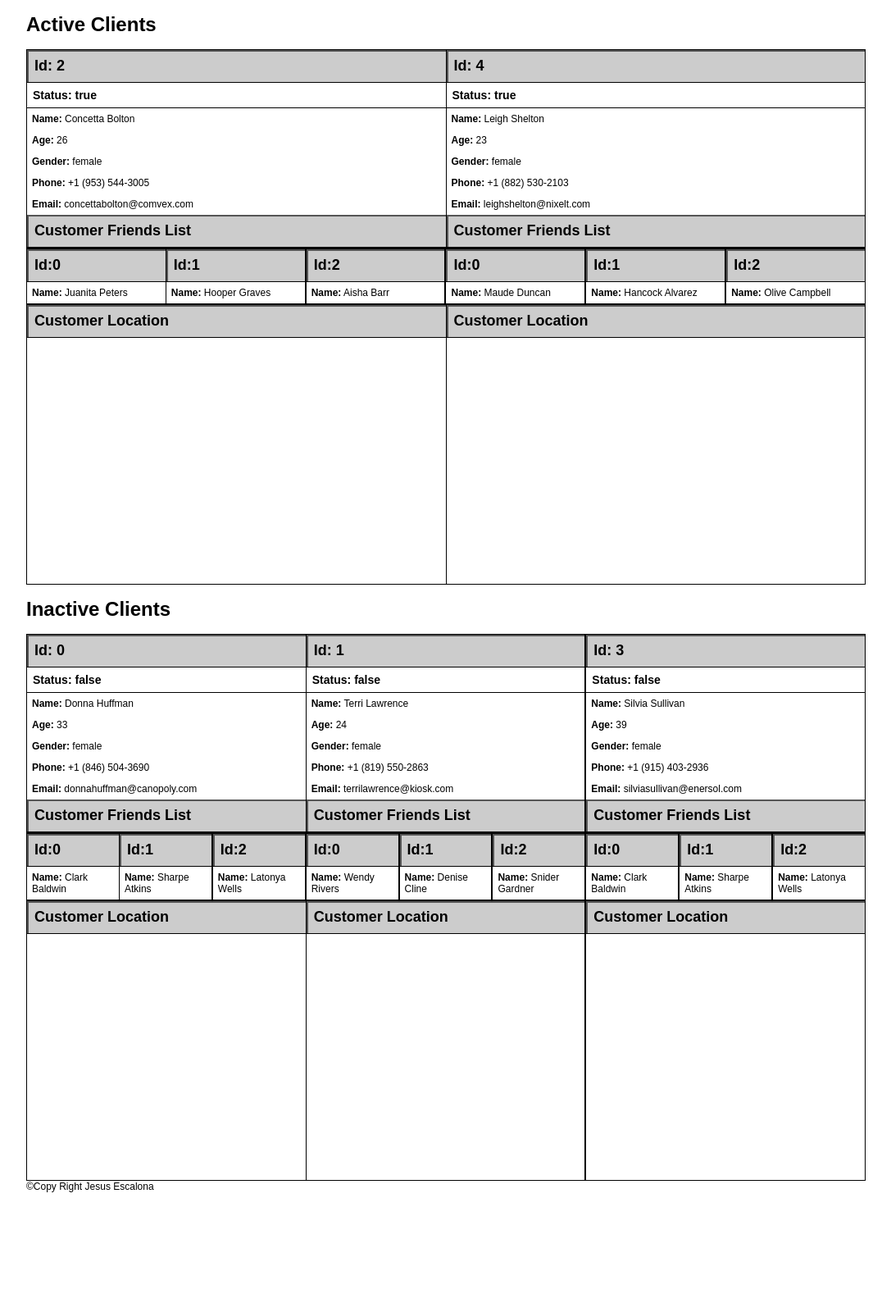
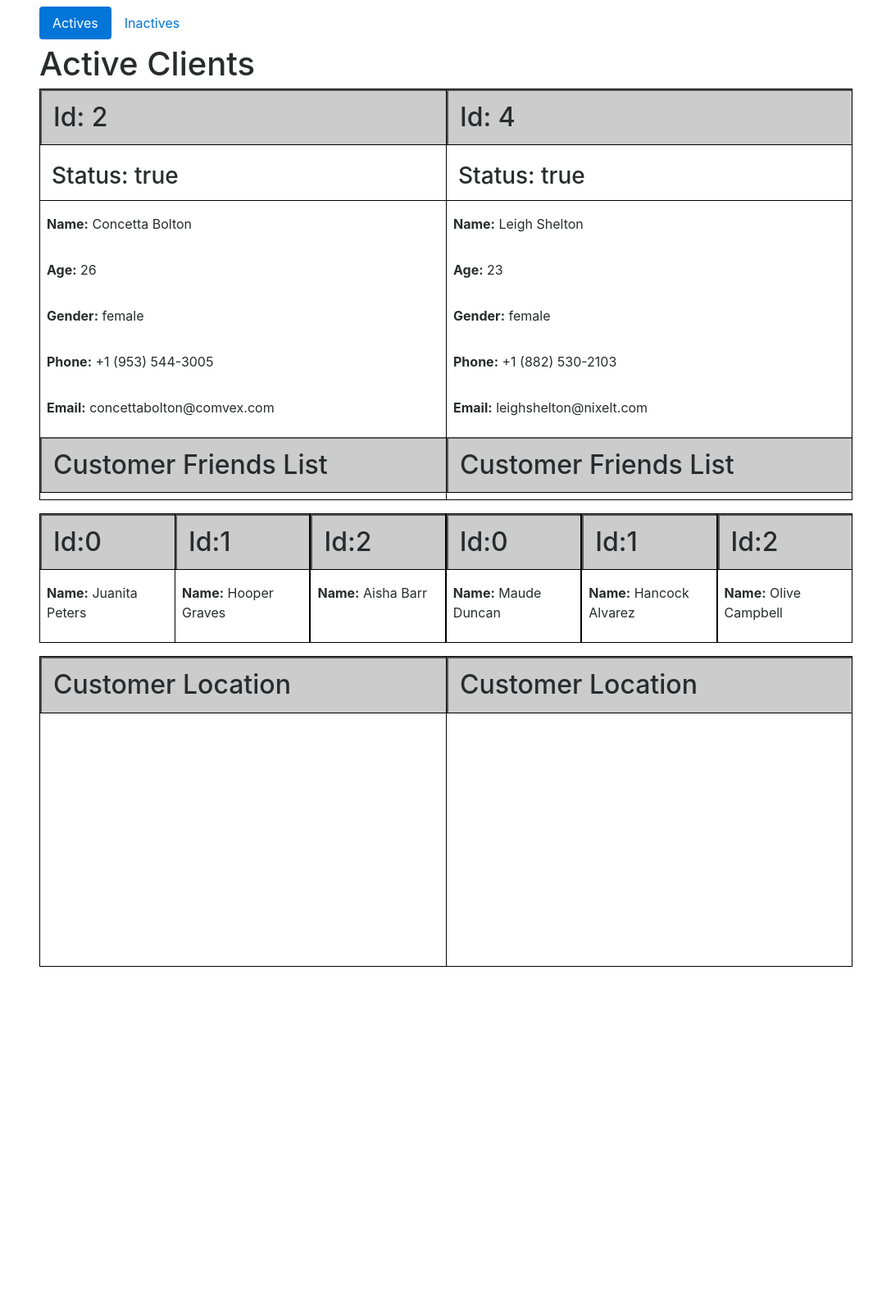
Before and after one commit to jesusescalona/test-frontend, a plain HTML site: page index.html in a window 1280 px wide. Shown: the top 1600 px of the page at 82% size, without its empty margins (96-1183 px from the left). Before the commit the page ends 1454 px from the top, so only its background shows below. Drawn offline with Linux system fonts and the light colour scheme; some packages are replaced by stand-ins of ours.

Commit message:
Update index.html Initial Enviroment

```diff
--- /dev/null
+++ b/css/style.less
@@ -0,0 +1,84 @@
+html
+{
+	display: flex;
+	justify-content:center;
+}
+body
+{
+	font-size: 12px;
+	max-width: 100%;
+	padding: 0 1em;
+	width: 1024px;
+}
+.navbar
+{
+	padding-left: 0 !important;
+}
+h2
+{
+	background: #ccc;
+	box-shadow: 2px 2px inset #555;
+}
+span
+{
+	font-weight: bold;
+}
+h2,h3,p
+{
+	margin: 0;
+	padding: .5em;
+}
+h2,h3
+{
+	border-bottom: 1px solid #000
+}
+ul
+{
+	display: flex;
+	flex-flow: row;
+	justify-content: space-between;
+	margin: 0;
+	padding: 0;
+}
+section li
+{
+	border:1px solid #000;
+	display: inline-flex;
+	flex-flow: column;
+	flex:1 25%;
+}
+section li:first-child
+{
+	border-right: 0;
+}
+
+aside
+{
+	& > div
+	{
+		&:first-of-type
+		{
+			display: flex !important;
+			min-height: 500px;
+			position: relative;
+		}
+	}
+}
+@media screen and (max-width: 767px){
+
+	ul
+	{
+		flex-flow: column;
+	}
+	section
+	{
+		li
+		{
+			border:1px solid #000 !important;
+			&:first-child
+			{
+				border-bottom: 0 !important;
+			}
+		}
+	}
+}
--- a/index.html
+++ b/index.html
@@ -3,14 +3,103 @@
 	<head>
 	    <title>Listar Datos</title>
 	    <meta charset="utf-8"/>
+	    <!-- <link rel="stylesheet" type="text/css" href="css/normalize.css" /> -->
 	    <link rel="stylesheet" type="text/css" href="css/style.css" />
-	    <link rel="stylesheet" type="text/css" href="css/normalize.css" />
-		<script src="https://maps.googleapis.com/maps/api/js?libraries=places&key=AIzaSyAG45aDINdqzFMDrSJNuRjVDz1OEXu-fwI"></script>
+	    <link rel="stylesheet" type="text/css" href="css/bootstrap.min.css" />
+	    <link rel="stylesheet" type="text/css" href="css/bootstrap-grid.css" />
 	</head>
 	<body>
-		<section ng-controller="appCtrlClients">
+		<section class="container-fluid" ng-controller="appCtrlClients">
+			<section class="row">
+				<nav class="navbar nav nav-pills flex-column flex-sm-row">
+					<a class="flex-sm-fill nav-link active" active="on" data-toggle="tab" href="#clientsActive" role="tab">Actives</a>
+					<a class="flex-sm-fill nav-link" active="off" data-toggle="tab" href="#clientsInactive" role="tab">Inactives</a>
+				</nav>
+				<div class="tab-content">
+					<div class="tab-pane active" id="clientsActive" role="tabpanel">
+						<section>
+							<article>
+								<h1>Active Clients</h1>
+							</article>
+							<ul>
+								<li ng-repeat="list in clientsAct">
+									<h2>Id: {{ list.id }}</h2>
+									<h3>Status: {{ list.isActive }}</h3>
+									<p><span>Name:</span> {{ list.name }}</p>
+									<p><span>Age:</span> {{ list.age }}</p>
+									<p><span>Gender:</span> {{ list.gender }}</p>
+									<p><span>Phone:</span> {{ list.phone }}</p>
+									<p><span>Email:</span> {{ list.email }}</p>
+									<h2>Customer Friends List</h2>
+								</li>
+							</ul>
+						</section>
+						<section>
+							<ul>
+								<li ng-repeat="list in clientsAct.friends">
+									<h2>Id:{{ list.id }}</h2>
+									<p><span>Name:</span> {{ list.name }}</p>
+								</li>
+							</ul>
+						</section>
+						<section>
+							<ul>
+								<li ng-repeat="myMakersAct in markersAct">
+									<h2>Customer Location</h2>
+									<ng-map zoom="{{myMakersAct.zoom}}" center="[{{myMakersAct.latitude}} , {{myMakersAct.longitude}}]">
+										<marker position="[{{myMakersAct.latitude}} , {{myMakersAct.longitude}}]" />
+										<shape name="circle" radius="400" center="[{{myMakersAct.latitude}} , {{myMakersAct.longitude}}]" radius="4000" />
+										<control name="overviewMap" opened="true" />
+									</ng-map>
+								</li>
+							</ul>
+						</section>
+					</div>
+					<div class="tab-pane active" id="clientsInactive" role="tabpanel">
+						<section>
+							<h1>Inactive Clients</h1>
+							<ul>
+								<li ng-repeat="list in clientsInc">
+									<h2>Id: {{ list.id }}</h2>
+									<h3>Status: {{ list.isActive }}</h3>
+									<p><span>Name:</span> {{ list.name }}</p>
+									<p><span>Age:</span> {{ list.age }}</p>
+									<p><span>Gender:</span> {{ list.gender }}</p>
+									<p><span>Phone:</span> {{ list.phone }}</p>
+									<p><span>Email:</span> {{ list.email }}</p>
+									<h2>Customer Friends List</h2>
+								</li>
+							</ul>
+						</section>
+						<section>
+							<ul>
+								<li ng-repeat="list in clientsInc.friends">
+									<h2>Id:{{ list.id }}</h2>
+									<p><span>Name:</span> {{ list.name }}</p>
+								</li>
+							</ul>
+						</section>
+						<section>
+							<ul>
+								<li ng-repeat="myMakersInc in markersInc">
+									<h2>Customer Location</h2>
+									<ng-map zoom="{{myMakersInc.zoom}}" center="[{{myMakersInc.latitude}} , {{myMakersInc.longitude}}]">
+										<marker position="[{{myMakersInc.latitude}} , {{myMakersInc.longitude}}]" />
+										<shape name="circle" radius="400" center="[{{myMakersInc.latitude}} , {{myMakersInc.longitude}}]" radius="4000" />
+										<control name="overviewMap" opened="true" />
+									</ng-map>
+								</li>
+							</ul>
+						</section>
+					</div>
+				</div>
+			</section>
+		</section>
+		<!-- <section ng-controller="appCtrlClients">
 			<section>
-				<h1>Active Clients</h1>
+				<article>
+					<h1>Active Clients</h1>
+				</article>
 				<ul>
 					<li ng-repeat="list in clientsAct">
 						<h2>Id: {{ list.id }}</h2>
@@ -44,6 +133,7 @@
 					</li>
 				</ul>
 			</section>
+
 			<section>
 				<h1>Inactive Clients</h1>
 				<ul>
@@ -79,7 +169,7 @@
 					</li>
 				</ul>
 			</section>
-		</section>
+		</section> -->
 		<footer>
 			&copy;Copy Right Jesus Escalona
 		</footer>
@@ -87,4 +177,8 @@
 	<script src="js/angular.js"></script>
 	<script src="js/app.js"></script>
 	<script src="js/ng-map.min.js"></script>
+	<script src="js/jquery-3.1.1.min.js"></script>
+	<script src="js/bootstrap.js"></script>
+	<script src="js/scripts.js"></script>
+	<script src="https://maps.googleapis.com/maps/api/js?libraries=places&key=AIzaSyAG45aDINdqzFMDrSJNuRjVDz1OEXu-fwI"></script>
 </html>
```
Also changed, not shown: css/style.css.
